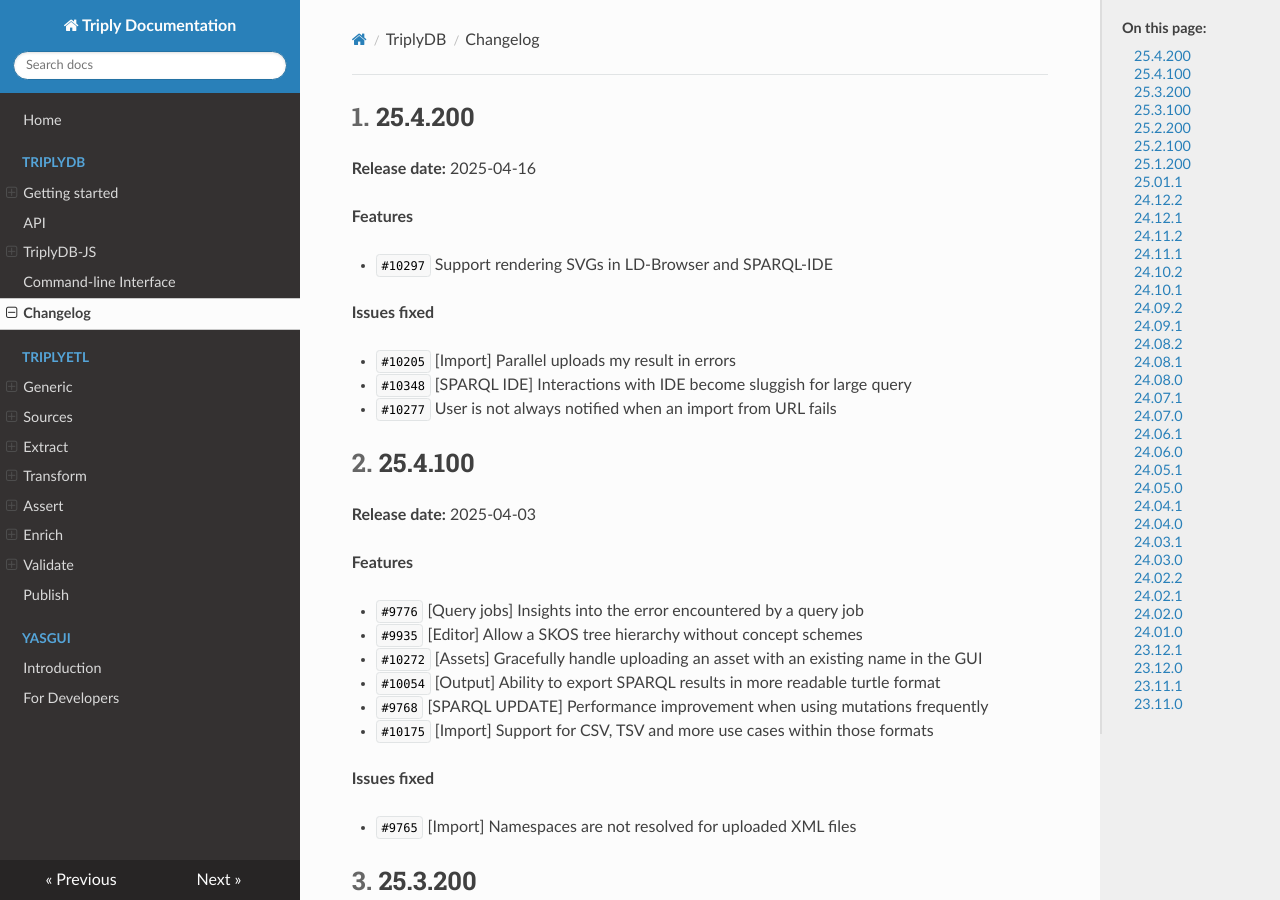
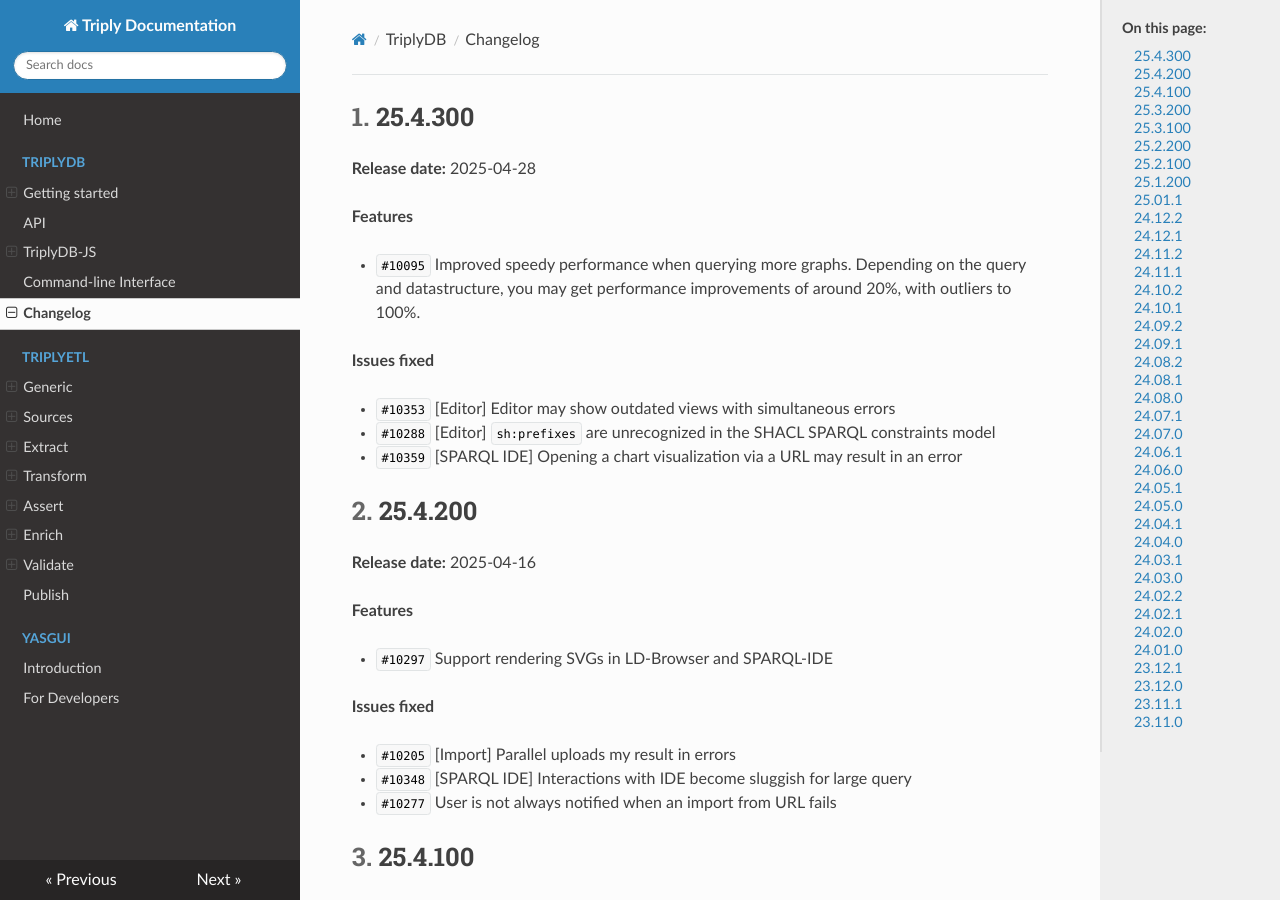
Before and after one commit to TriplyDB/Documentation, an MkDocs documentation site: the page built from docs/triplydb-changelog/index.md, in a window 1280 px wide and 900 px high. Built offline with MkDocs 1.6.1, drawn with Linux system fonts in a browser that asks for light colours.

Commit message:
updated changelog

```diff
--- a/docs/triplydb-changelog/index.md
+++ b/docs/triplydb-changelog/index.md
@@ -4,6 +4,24 @@
 ---
 
 [TOC]
+
+
+## 25.4.300 {#25.4.300}
+
+**Release date:** 2025-04-28
+
+
+
+**Features**
+
+- `#10095` Improved speedy performance when querying more graphs. Depending on the query
+  and datastructure, you may get performance improvements of around 20%, with outliers to 100%.
+
+**Issues fixed**
+
+- `#10353` [Editor] Editor may show outdated views with simultaneous errors
+- `#10288` [Editor] `sh:prefixes` are unrecognized in the SHACL SPARQL constraints model
+- `#10359` [SPARQL IDE] Opening a chart visualization via a URL may result in an error
 
 
 ## 25.4.200 {#25.4.200}
```
